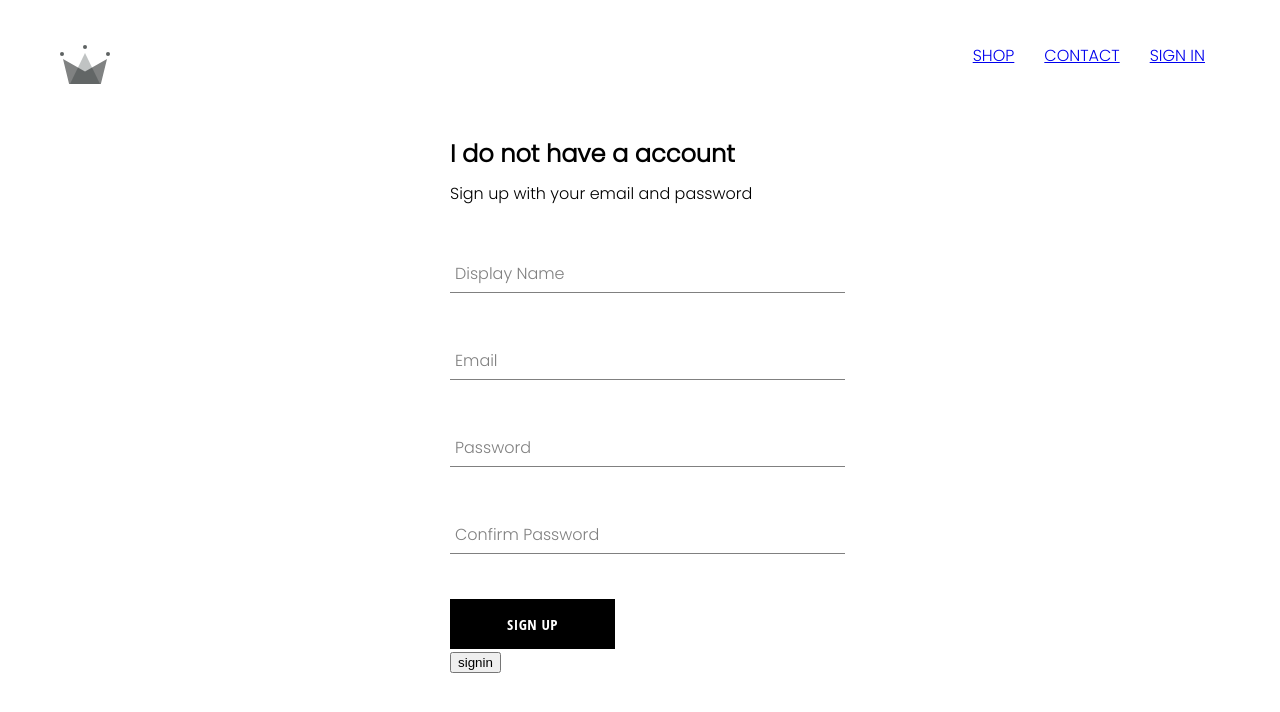
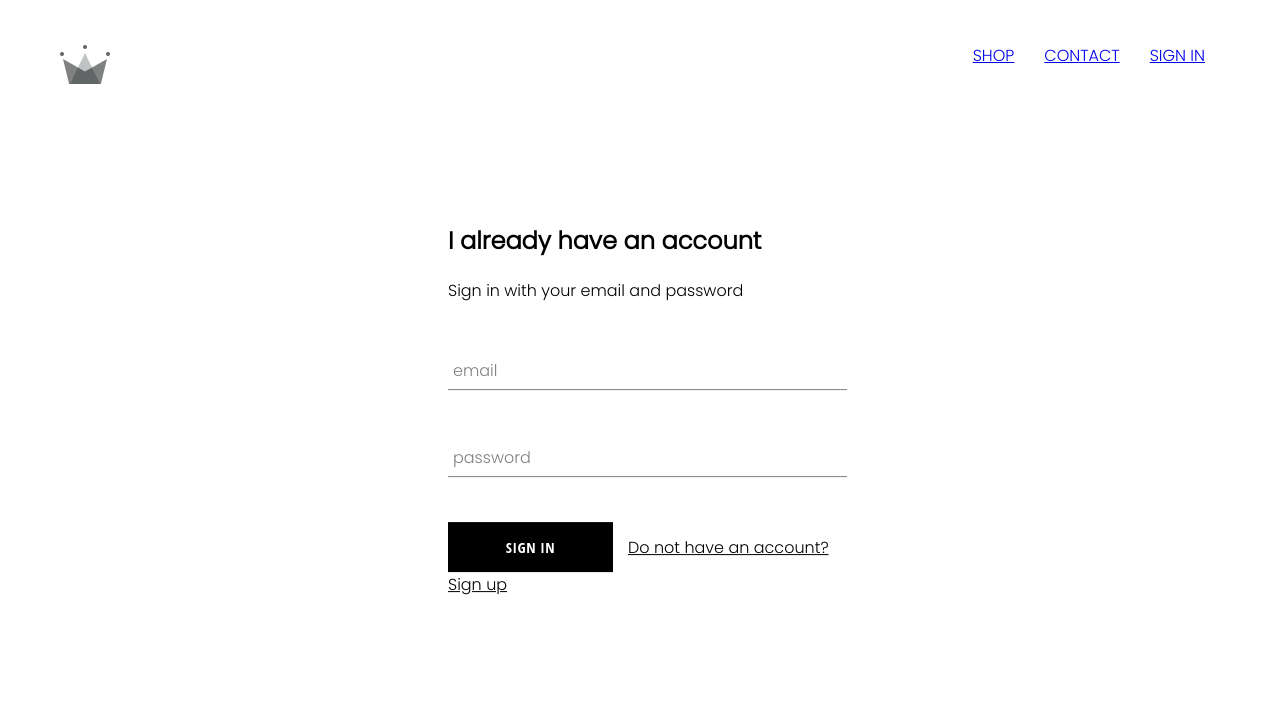
Before and after one commit to esadigov/e-commerce, a React (Create React App) app: page /auth in a window 1280 px wide. Shown: the top 712 px of the page. Built offline with nearby package versions, Linux system fonts and the light colour scheme; what miragejs would draw is missing.

Commit message:
add redux and complete auth page

```diff
--- a/package.json
+++ b/package.json
@@ -3,6 +3,7 @@
   "version": "0.1.0",
   "private": true,
   "dependencies": {
+    "@reduxjs/toolkit": "^1.7.2",
     "@testing-library/jest-dom": "^5.14.1",
     "@testing-library/react": "^12.0.0",
     "@testing-library/user-event": "^13.2.1",
--- a/src/components/SignIn/index.tsx
+++ b/src/components/SignIn/index.tsx
@@ -1,25 +1,21 @@
 import React from 'react';
+import { useAppDispatch } from '../../core/redux/hooks';
 import { CustomButton } from '../CustomButton';
 import { FormInput } from '../FormInput';
+
+import { AUTH_PAGE, toggle } from '../../core/redux/reducers/auth.slice';
 
 import './sign-in.scss';
 
 export const SignIn = () => {
-  const [first, setfirst] = React.useState('');
+  const dispatch = useAppDispatch();
 
   return (
     <div className="sign-in">
       <h2>I already have an account</h2>
       <span>Sign in with your email and password</span>
-
       <form onSubmit={() => {}}>
-        <FormInput
-          name="email"
-          type="email"
-          value=""
-          label="email"
-          required
-        />
+        <FormInput name="email" type="email" value="" label="email" required />
         <FormInput
           name="password"
           type="password"
@@ -28,6 +24,14 @@ export const SignIn = () => {
           required
         />
         <CustomButton type="submit"> Sign in </CustomButton>
+        <span
+          className="no-account"
+          role="none"
+          onClick={() => dispatch(toggle(AUTH_PAGE.SIGNUP))}
+          onKeyDown={() => {}}
+        >
+          Do not have an account? Sign up
+        </span>
       </form>
     </div>
   );
--- a/src/components/SignIn/sign-in.scss
+++ b/src/components/SignIn/sign-in.scss
@@ -3,3 +3,9 @@
   display: flex;
   flex-direction: column;
 }
+
+.no-account {
+  margin-left: 15px;
+  text-decoration: underline;
+  cursor: pointer;
+}
--- a/src/components/SignUp/index.tsx
+++ b/src/components/SignUp/index.tsx
@@ -1,10 +1,15 @@
 import React from 'react';
+import { useAppDispatch } from '../../core/redux/hooks';
+import { AUTH_PAGE, toggle } from '../../core/redux/reducers/auth.slice';
 import { CustomButton } from '../CustomButton';
 import { FormInput } from '../FormInput';
 
 import './sign-up.scss';
 
-export const SignUp = () => (
+export const SignUp = () => {
+  const dispatch = useAppDispatch();
+
+  return (
     <div className="sign-up">
       <h2 className="title">I do not have a account</h2>
       <span>Sign up with your email and password</span>
@@ -42,6 +47,15 @@ export const SignUp = () => (
           required
         />
         <CustomButton type="submit">SIGN UP</CustomButton>
+        <span
+          className="no-account"
+          role="none"
+          onClick={() => dispatch(toggle(AUTH_PAGE.SIGNIN))}
+          onKeyDown={() => {}}
+        >
+          Already have an account?
+        </span>
       </form>
     </div>
   );
+};
--- a/src/components/SignUp/sign-up.scss
+++ b/src/components/SignUp/sign-up.scss
@@ -1,9 +1,15 @@
 .sign-up {
   display: flex;
   flex-direction: column;
-  width: 380px;
+  width: 30vw;
 
   .title {
     margin: 10px 0;
   }
 }
+
+.no-account {
+  margin-left: 15px;
+  text-decoration: underline;
+  cursor: pointer;
+}
--- /dev/null
+++ b/src/core/redux/hooks.ts
@@ -0,0 +1,5 @@
+import { TypedUseSelectorHook, useDispatch, useSelector } from 'react-redux';
+import type { RootState, AppDispatch } from './store';
+
+export const useAppDispatch = () => useDispatch<AppDispatch>();
+export const useAppSelector: TypedUseSelectorHook<RootState> = useSelector;
--- /dev/null
+++ b/src/core/redux/reducers/auth.slice.ts
@@ -0,0 +1,23 @@
+import { createSlice, PayloadAction } from '@reduxjs/toolkit';
+
+export enum AUTH_PAGE {
+  SIGNIN,
+  SIGNUP
+}
+
+export const authSlice = createSlice({
+  name: 'auth',
+  initialState: {
+    page: AUTH_PAGE.SIGNIN,
+  },
+  reducers: {
+    toggle: (state, action: PayloadAction<AUTH_PAGE>) => {
+      // eslint-disable-next-line no-param-reassign
+      state.page = action.payload;
+    },
+  },
+});
+
+export const { toggle } = authSlice.actions;
+
+export default authSlice.reducer;
--- /dev/null
+++ b/src/core/redux/store.ts
@@ -0,0 +1,11 @@
+import { configureStore } from '@reduxjs/toolkit';
+import authReducer from './reducers/auth.slice';
+
+export const store = configureStore({
+  reducer: {
+    auth: authReducer,
+  },
+});
+
+export type RootState = ReturnType<typeof store.getState>
+export type AppDispatch = typeof store.dispatch
--- a/src/index.tsx
+++ b/src/index.tsx
@@ -2,15 +2,19 @@ import React from 'react';
 import ReactDOM from 'react-dom';
 import './index.css';
 import { BrowserRouter } from 'react-router-dom';
-import App from './App';
+import { Provider } from 'react-redux';
 import reportWebVitals from './reportWebVitals';
 
+import { store } from './core/redux/store';
+import App from './App';
 import './mock/server';
 
 ReactDOM.render(
   <React.StrictMode>
     <BrowserRouter>
-      <App />
+      <Provider store={store}>
+        <App />
+      </Provider>
     </BrowserRouter>
   </React.StrictMode>,
   document.getElementById('root'),
--- a/src/pages/auth-page/index.tsx
+++ b/src/pages/auth-page/index.tsx
@@ -2,17 +2,17 @@ import React from 'react';
 import { SignIn } from '../../components/SignIn';
 import { SignUp } from '../../components/SignUp';
 
+import { useAppSelector } from '../../core/redux/hooks';
+import { AUTH_PAGE } from '../../core/redux/reducers/auth.slice';
+
 import './auth-page.scss';
 
 export const AuthPage = () => {
-  const [display, setDisplay] = React.useState(false);
+  const page = useAppSelector((state) => state.auth.page);
 
   return (
     <div className="auth">
-      {display ? <SignIn /> : <SignUp />}
-      <button type="button" onClick={() => setDisplay(!display)}>
-        {display ? 'signup' : 'signin'}
-      </button>
+      {page === AUTH_PAGE.SIGNIN ? <SignIn /> : <SignUp />}
     </div>
   );
 };
```
Also changed, not shown: 1 other file (tests, documents, lock files or other folders). Lines whose indentation alone changed are shown as unchanged.
